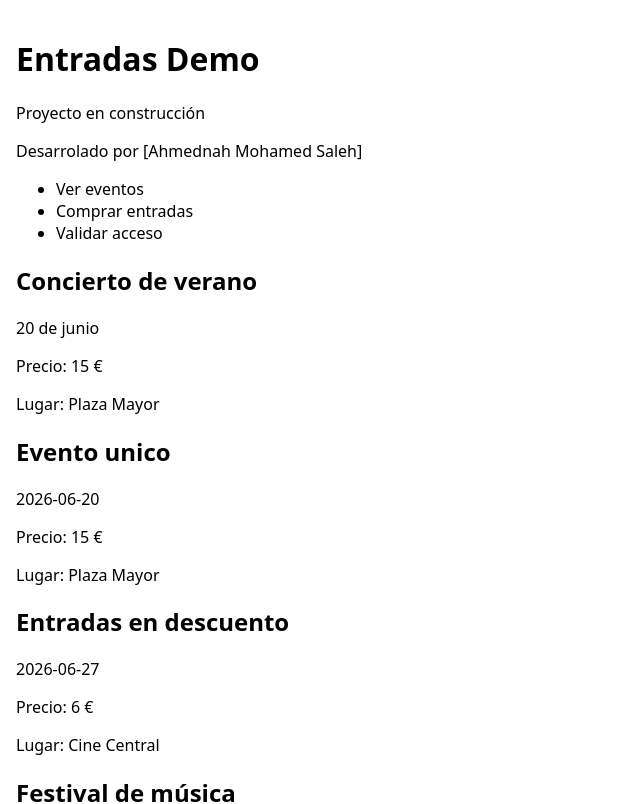
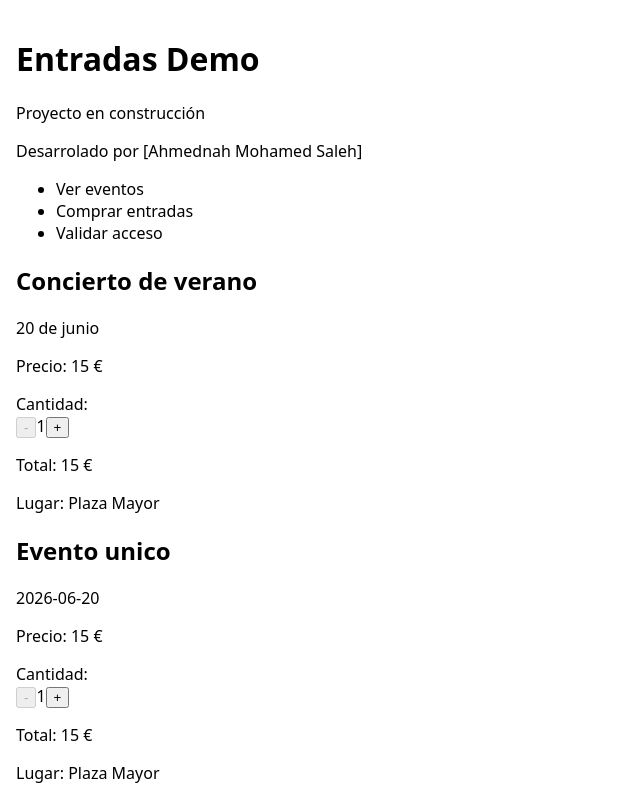
Before and after one commit to AhmednahDevUI/Entradas-demo, a React (Vite) app: page / in a window 1280 px wide. Shown: the top 804 px of the page, without its empty margins (0-640 px from the left). Built offline with nearby package versions, Linux system fonts and the light colour scheme.

Commit message:
Paso 2.5 completo

```diff
--- a/src/App.tsx
+++ b/src/App.tsx
@@ -1,6 +1,7 @@
 import TarjetaEvento from './components/TarjetaEvento'
 import Cabecera from './components/Cabecera'
 import { eventos } from './data/eventos'
+
 
 function App() {
  return (
@@ -29,6 +30,8 @@ function App() {
           lugar={evento.lugar}
         />
       ))  }
+
+
   </main>
  )
 }
--- /dev/null
+++ b/src/components/SelectorCantidad.tsx
@@ -0,0 +1,23 @@
+import { useState } from 'react'
+
+type Props = {
+    precio: number
+}
+
+function SelectorCantidad({ precio }: Props) {
+    const [cantidad, setCantidad] = useState(1)
+
+    return (
+        <div>
+            <button disabled={cantidad <= 1} onClick={() => setCantidad(cantidad - 1)}>-</button>
+            <span>{cantidad}</span>
+            <button disabled={cantidad >= 10} onClick={() => setCantidad(cantidad + 1)}>+</button>
+
+            <p>Total: {cantidad * precio} €</p>
+        </div>
+
+
+    )
+}
+
+export default SelectorCantidad
--- a/src/components/TarjetaEvento.tsx
+++ b/src/components/TarjetaEvento.tsx
@@ -1,3 +1,5 @@
+import SelectorCantidad from './SelectorCantidad'
+
 type TarjetaEventoProps = {
     titulo: string
     fecha: string
@@ -11,6 +13,7 @@ function TarjetaEvento({ titulo, fecha, precio, lugar }: TarjetaEventoProps) {
             <h2>{titulo}</h2>
             <p>{fecha}</p>
             <p>Precio: {precio} €</p>
+            <p>Cantidad: <SelectorCantidad precio={precio} /></p>
             <p>Lugar: {lugar}</p>
         </article>
     )
```
